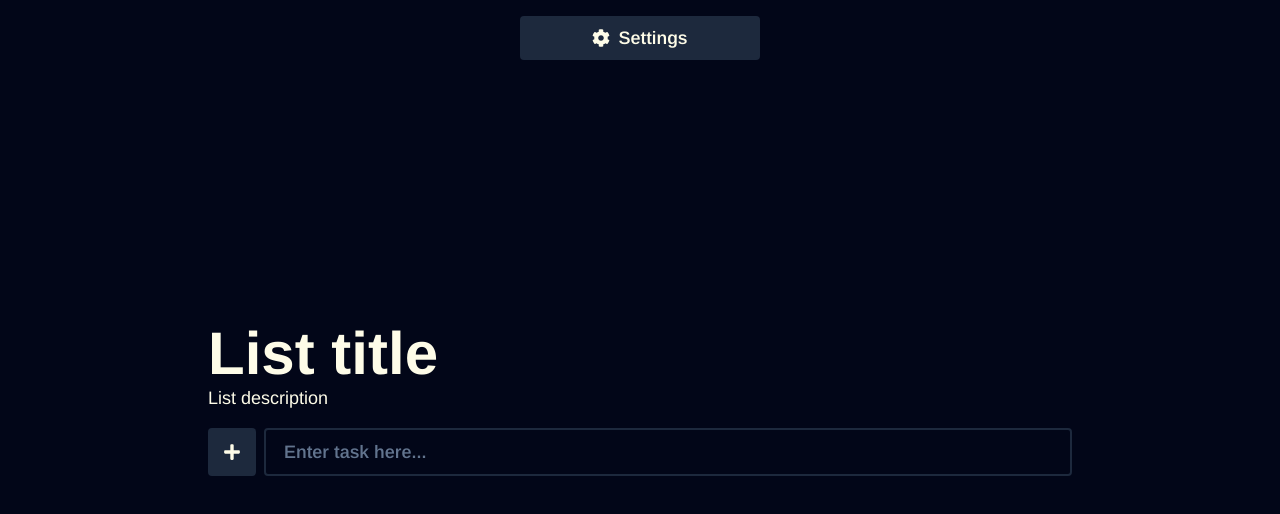
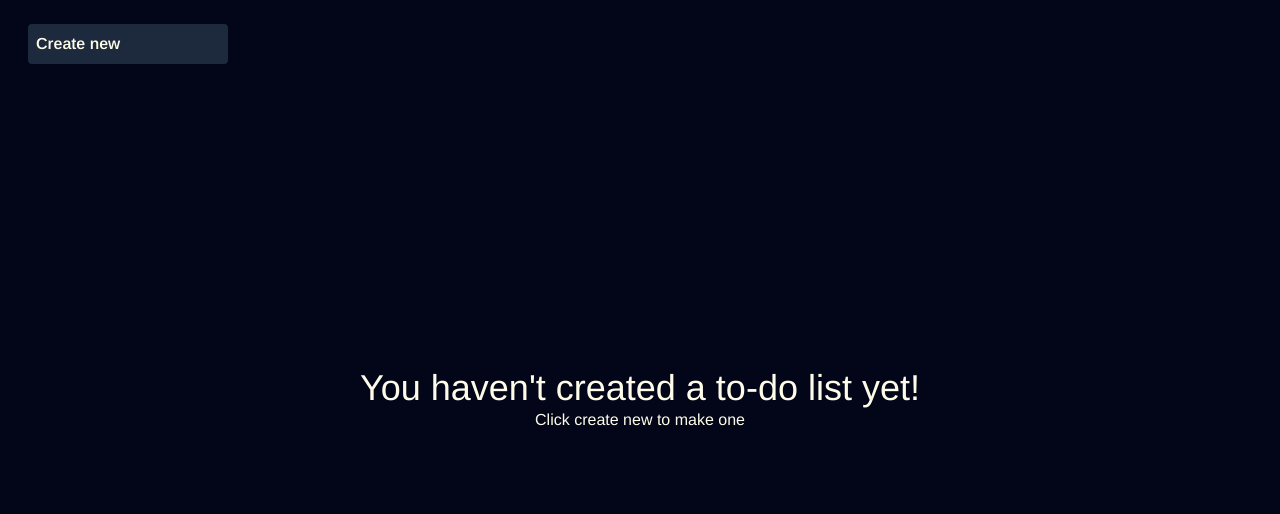
Before and after one commit to M4ngirdas/to-do-list, a React (Vite) app: page / in a window 1280 px wide. Shown: the top 514 px of the page. Built offline with nearby package versions, Linux system fonts and the light colour scheme.

Commit message:
0.5.0 Add functional menu for adding more lists.

```diff
--- a/index.html
+++ b/index.html
@@ -12,7 +12,7 @@
     rel="stylesheet">
 </head>
 
-<body class="font-display bg-slate-950">
+<body>
   <div id="root"></div>
   <script type="module" src="./src/main.jsx"></script>
 </body>
--- a/src/App.jsx
+++ b/src/App.jsx
@@ -3,79 +3,71 @@ import { useState, useEffect, useRef } from "react"
 import { nanoid } from "nanoid"
 import { FaCog, FaPlus } from "react-icons/fa"
 
-import { Task } from "./components/Task.jsx"
-import { Settings } from "./components/Settings.jsx"
+import Task from "./components/Task.jsx"
+import Menu from "./components/Menu.jsx"
+import Settings from "./components/Settings.jsx"
 
-export function App() {
+export default function App() {
 
-    const [title, setTitle] = useState(() => {
-        const savedTitle = localStorage.getItem("title")
-        return savedTitle || "List title"
-    })
-    const [desc, setDesc] = useState(() => {
-        const savedDesc = localStorage.getItem("desc")
-        return savedDesc || "List description"
-    })
-    const [tasks, setTasks] = useState(() => {
-        const savedTasks = localStorage.getItem("tasks")
-        return JSON.parse(savedTasks) || []
+    const [todos, setTodos] = useState(() => {
+        const savedTodos = localStorage.getItem("todos")
+        return savedTodos ? JSON.parse(savedTodos) : []
     })
     const [confirmation, setConfirmation] = useState(false)
     const [settingsOpen, setSettingsOpen] = useState(false)
+    const [settingsSource, setSettingsSource] = useState(null)
 
     const settingsRef = useRef(null)
-    const taskInputRef = useRef(null)
 
-    useEffect(() => {
-        localStorage.setItem("title", title)
-        localStorage.setItem("desc", desc)
-    }, [title && desc])
+    const currentTodo = todos.find(todo => todo.open)
+    const tasksLength = currentTodo?.tasks.length
+    const completedTaskCount = currentTodo?.tasks.filter(task => task.checked).length
 
-    useEffect(() => {
-        localStorage.setItem("tasks", JSON.stringify(tasks))
-    }, [tasks])
+    useEffect(() => (
+        localStorage.setItem("todos", JSON.stringify(todos))
+    ), [todos])
 
-    function handleTaskInputFocus() {
-        taskInputRef.current.focus()
+    function openTodo(id) {
+        setTodos(prevTodos => prevTodos.map(todo => (
+            { ...todo, open: id === todo.id }
+        )))
     }
 
-    function showSettings() {
-        if (settingsRef.current) {
+    function showSettings(source) {
+        setSettingsSource(source)
         settingsRef.current.showModal()
         setSettingsOpen(true)
     }
-    }
 
     function closeSettings() {
-        if (settingsRef.current) {
         settingsRef.current.close()
         setSettingsOpen(false)
-            handleTaskInputFocus()
-        }
-    }
-
-    function checkTask(id) {
-        setTasks(prevTasks => prevTasks.map((task) => (
-            id === task.id
-                ? { ...task, checked: !task.checked }
-                : task
-        )))
-    }
-
-    function removeTask(id) {
-        setTasks(prevTasks => prevTasks.filter(task => (
-            id === task.id
-                ? !task
-                : task
-        )))
     }
 
     function addTask(formData) {
         const task = formData.get("taskInput")
         if (task.trim().length === 0) return
-        setTasks(prevTasks =>
-            [...prevTasks, { id: nanoid(), value: task, checked: false }]
-        )
+        setTodos(prevTodos => prevTodos.map(todo => (
+            todo.open ? { ...todo, tasks: [...todo.tasks, { id: nanoid(), value: task, checked: false }] } : todo
+        )))
+    }
+
+    function checkTask(id) {
+        setTodos(prevTodos => prevTodos.map(todo => (
+            {
+                ...todo,
+                tasks: todo.tasks.map(task => id === task.id ? { ...task, checked: !task.checked } : task)
+            }
+        )))
+    }
+
+    function removeTask(id) {
+        setTodos(prevTodos => prevTodos.map(todo => (
+            {
+                ...todo,
+                tasks: todo.tasks.filter(task => id === task.id ? !task : task)
+            }
+        )))
     }
 
     function handleConfirmation() {
@@ -84,12 +76,12 @@ export function App() {
             setConfirmation(false)
         ), 2000)
         if (confirmation) {
-            setTasks([])
+            setTodos(prevTodos => prevTodos.map(todo => (todo.open ? { ...todo, tasks: [] } : todo)))
             setConfirmation(false)
         }
     }
 
-    const taskElements = tasks.map(task => (
+    const taskElements = todos.map(todo => todo.open ? todo.tasks.map(task => (
         <Task
             key={task.id}
             value={task.value}
@@ -97,59 +89,69 @@ export function App() {
             checkTask={() => checkTask(task.id)}
             removeTask={() => removeTask(task.id)}
         />
-    ))
-
-    const completedCount = tasks.filter(task => task.checked).length
+    )) : null)
 
     return (
         <>
-            <main className="grid place-items-center h-screen p-5 text-lg text-yellow-50">
-                <div className={`${tasks.length > 0 ? "gap-15" : ""} p-4 grid w-full md:max-w-2xl lg:max-w-3xl xl:max-w-4xl 2xl:max-w-6xl`}>
-                    <div className="flex justify-center">
-                        <button onClick={showSettings} className="flex justify-center items-center gap-2 w-60 font-semibold absolute top-4 rounded-sm p-2 bg-slate-800"><FaCog /> Settings</button>
+            <div className="flex h-screen">
+                <Menu
+                    showSettings={() => showSettings("menu")}
+                    openTodo={openTodo}
+                    setTodos={setTodos}
+                    todos={todos}
+                    currentTodo={currentTodo}
+                />
+                {todos.length === 0 ? <div className="absolute top-1/2 left-1/2 -translate-x-1/2 -translate-y-1/2 text-center">
+                    <h1 className="text-4xl">You haven't created a to-do list yet!</h1>
+                    <h2>Click create new to make one</h2>
+                </div> : null}
+                {todos.length > 0 ? <main className="flex flex-col flex-1 items-center p-6 text-lg">
+                    <div className={`${tasksLength > 0 ? "gap-15" : ""} flex flex-col min-h-0 w-full mx-auto my-auto md:max-w-2xl lg:max-w-3xl xl:max-w-4xl 2xl:max-w-6xl`}>
+                        <section className="flex flex-col gap-4 min-h-0">
+                            <div className="flex justify-between wrap-anywhere">
+                                <div>
+                                    <h1 className="font-bold text-6xl">{currentTodo ? currentTodo.title : null}</h1>
+                                    <p className="text-slate-500">{currentTodo ? currentTodo.desc : null}</p>
                                 </div>
-                    <div className="grid gap-4">
-                        <div className="wrap-anywhere">
-                            <h1 className="font-bold text-6xl">{title}</h1>
-                            <p className="text-lg">{desc}</p>
+                                <button
+                                    onClick={() => showSettings("rename")}
+                                    className="grid place-items-center gap-2 w-12 h-12 font-semibold top-4 rounded-sm p-2 bg-slate-800"
+                                ><FaCog />
+                                </button>
                             </div>
                             <form action={addTask} className="flex gap-2 w-full">
                                 <button className="grid place-items-center w-12 rounded-sm bg-slate-800"><FaPlus /></button>
                                 <div className="relative flex-1">
                                     <input
-                                    ref={taskInputRef}
                                         className="peer select-none w-full flex-1 outline-none p-2 rounded-sm border-2 border-slate-800 focus:border-yellow-50"
-                                    id="taskInput"
                                         name="taskInput"
                                         type="text"
                                         required
-                                    placeholder=" "
                                         maxLength={100}
-                                    minLength={1}
                                     ></input>
-                                <label htmlFor="taskInput" className="floating-label bg-slate-950">Enter task here...</label>
+                                    <label className="floating-label bg-slate-950">Enter task here...</label>
                                 </div>
                             </form>
-                        {tasks.length > 0 ? <section className="grid gap-4">
-                            <div className="grid gap-2">
+                            {tasksLength > 0 ? <div className="flex flex-col gap-4 min-h-0">
                                 <div className="flex items-center gap-2">
-                                    <meter className="flex-1 h-5" min={0} max={tasks.length} value={completedCount}></meter>
-                                    <p className={`${completedCount === tasks.length ? "text-emerald-600" : "text-slate-500"} font-semibold`}>{completedCount}/{tasks.length} complete</p>
+                                    <meter className="flex-1 h-5" min={0} max={tasksLength} value={completedTaskCount}></meter>
+                                    <p className={`${completedTaskCount === tasksLength ? "text-emerald-600" : "text-slate-500"} font-semibold`}>{completedTaskCount}/{currentTodo.tasks.length} complete</p>
                                 </div>
-                                {taskElements}
+                                <ul className="scrollbar grid gap-2 w-full overflow-y-auto pr-2">{taskElements}</ul>
+                                <button onClick={handleConfirmation} className="p-2 rounded-sm font-semibold bg-slate-800">{confirmation ? <p>Are you sure? <span className="italic">(click to confirm)</span></p> : "Clear all"}</button>
+                            </div> : null}
+                        </section>
                     </div>
-                            <button onClick={handleConfirmation} className="p-2 rounded-sm font-semibold bg-slate-800">{confirmation ? <p>Are you sure? <span className="italic">(click to confirm)</span></p> : "Clear all"}</button>
-                        </section> : null}
+                </main> : null}
             </div>
-                </div>
-            </main>
             <Settings
                 settingsRef={settingsRef}
                 settingsOpen={settingsOpen}
                 closeSettings={closeSettings}
-                setTitle={setTitle}
-                setDesc={setDesc}
-                handleTaskInputFocus={handleTaskInputFocus}
+                settingsSource={settingsSource}
+                setTodos={setTodos}
+                todos={todos}
+                currentTodo={currentTodo}
             />
         </>
     )
--- /dev/null
+++ b/src/components/Menu.jsx
@@ -0,0 +1,27 @@
+
+import { FaTimes } from "react-icons/fa"
+
+export default function Menu(props) {
+
+    function removeTodo(id) {
+        props.setTodos(prevTodos => {
+            const filtered = prevTodos.filter(todo => id !== todo.id)
+            filtered.length > 0 ? props.openTodo(filtered[0].id) : null
+            return filtered
+        })
+    }
+
+    const todoElements = props.todos.map(todo => (
+        <li key={todo.id} onClick={() => props.openTodo(todo.id)} className="group cursor-default flex justify-between items-center gap-2 rounded-sm w-50 p-2 outline-2 outline-slate-800 hover:outline-yellow-50">
+            <p className="truncate">{todo.title}</p>
+            <button onClick={() => removeTodo(todo.id)} className="invisible grid place-items-center h-7 w-7 rounded-sm p-1 group-hover:visible hover:bg-red-500"><FaTimes /></button>
+        </li>
+    ))
+
+    return (
+        <aside className="flex flex-col items-start p-6 gap-4">
+            <button onClick={props.showSettings} className="w-50 flex font-semibold ml-1 gap-2 p-2 rounded-sm bg-slate-800">Create new</button>
+            <ul className="scrollbar grid gap-2 pr-2 p-1 overflow-y-auto">{todoElements}</ul>
+        </aside>
+    )
+}
--- a/src/components/Settings.jsx
+++ b/src/components/Settings.jsx
@@ -1,18 +1,26 @@
 
+import { nanoid } from "nanoid"
 import { FaTimes } from "react-icons/fa"
 
-export function Settings(props) {
+export default function Settings(props) {
 
-    // change title and description
-    function changeDetails(formData) {
+    function handleSettings(formData) {
         const title = formData.get("titleInput")
         const desc = formData.get("descInput")
 
-        if (title.trim().length === 0  && desc.trim().length === 0) return
-        props.setTitle(title)
-        props.setDesc(desc)
+        if (title.trim().length === 0 && desc.trim().length === 0) return
+
+        if (props.settingsSource === "menu") {
+            props.setTodos(prevTodos =>
+                [...prevTodos, { id: nanoid(), title: title, desc: desc, tasks: [], open: props.todos.length + 1 === 1 ? true : false }]
+            )
+        }
+        else {
+            props.setTodos(prevTodos => prevTodos.map(todo => (
+                todo.open ? { ...todo, title: title, desc: desc } : todo
+            )))
+        }
         props.closeSettings()
-        props.handleTaskInputFocus()
     }
 
     return (
@@ -21,43 +29,41 @@ export function Settings(props) {
             <dialog
                 ref={props.settingsRef}
                 onCancel={props.closeSettings}
-                className={`${props.settingsOpen ? "grid" : "hidden"} w-full sm:max-w-xl 2xl:max-w-2xl gap-4 text-lg rounded-md p-4 absolute left-1/2 top-1/2 -translate-x-1/2 -translate-y-1/2 text-yellow-50 bg-slate-900`}>
+                className={`${props.settingsOpen ? "grid" : "hidden"} w-full sm:max-w-xl 2xl:max-w-2xl gap-4 text-lg rounded-md p-4 absolute left-1/2 top-1/2 -translate-x-1/2 -translate-y-1/2 bg-slate-900 text-yellow-50`}>
                 <section className="flex justify-between">
                     <div>
                         <h1 className="font-bold text-6xl">Settings</h1>
-                        <p>Rename your to-do list.</p>
+                        <p className="text-slate-500">{props.settingsSource === "menu" ? "Create a new" : "Rename your"} to-do list.</p>
                     </div>
                     <button onClick={props.closeSettings} className="grid place-items-center w-7 h-7 rounded-sm p-1 bg-red-500"><FaTimes /></button>
                 </section>
-                <form action={changeDetails} className="grid gap-4">
+                <form action={handleSettings} className="grid gap-4">
                     <section className="flex gap-2 w-full">
                         <div className="relative w-full">
                             <input
                                 className="peer w-full h-12 outline-none p-2 rounded-sm border-2 border-slate-800 focus:border-yellow-50"
-                                id="titleInput"
                                 name="titleInput"
                                 type="text"
                                 required
                                 placeholder=" "
                                 maxLength={50}
                             ></input>
-                            <label htmlFor="titleInput" className="floating-label">Title</label>
+                            <label className="floating-label">Title</label>
                         </div>
                         <div className="relative w-full">
                             <input
                                 className="peer w-full h-12 outline-none p-2 rounded-sm border-2 border-slate-800 focus:border-yellow-50"
-                                id="descInput"
                                 name="descInput"
                                 type="text"
                                 required
                                 placeholder=" "
                                 maxLength={100}
                             ></input>
-                            <label htmlFor="descInput" className="floating-label">Description</label>
+                            <label className="floating-label">Description</label>
                         </div>
                     </section>
                     <div className="flex gap-2 font-semibold">
-                        <button className="rounded-sm flex-1 p-2 bg-slate-800">Save changes</button>
+                        <button className="rounded-sm flex-1 p-2 bg-slate-800">{props.settingsSource === "menu" ? "Create new" : "Save changes"}</button>
                         <button onClick={props.closeSettings} type="button" className="rounded-sm px-4 bg-red-500">Cancel</button>
                     </div>
                 </form>
--- a/src/css/input.css
+++ b/src/css/input.css
@@ -5,22 +5,42 @@
 }
 
 @layer base {
+    body {
+        @apply overflow-hidden font-display bg-slate-950 text-yellow-50
+    }
+
     button {
         @apply cursor-pointer select-none
+    }
+
+    meter::-webkit-meter-bar {
+        background: #1e293b;
+        border-radius: 12px;
+    }
+
+    meter::-webkit-meter-optimum-value {
+        background: #059669;
     }
 }
 
 @layer components {
+    #root {
+        @apply h-full
+    }
+
     .floating-label {
-        @apply select-none absolute ml-5 left-0 top-1/2 -translate-y-1/2 transition-all duration-200 font-semibold cursor-text bg-slate-900 text-slate-500 peer-focus:top-0 peer-focus:px-2 peer-focus:ml-2 peer-focus:text-base peer-focus:text-yellow-50 peer-valid:top-0 peer-valid:ml-2 peer-valid:px-2 peer-valid:text-base
+        @apply pointer-events-none select-none absolute ml-5 left-0 top-1/2 -translate-y-1/2 transition-all duration-200 font-semibold cursor-text bg-slate-900 text-slate-500 peer-focus:top-0 peer-focus:px-2 peer-focus:ml-2 peer-focus:text-base peer-focus:text-yellow-50 peer-valid:top-0 peer-valid:ml-2 peer-valid:px-2 peer-valid:text-base
+    }
+
+    .scrollbar::-webkit-scrollbar {
+        @apply w-3
+    }
+
+    .scrollbar::-webkit-scrollbar-track {
+        @apply rounded-xl bg-slate-900
+    }
+
+    .scrollbar::-webkit-scrollbar-thumb {
+        @apply rounded-xl bg-slate-800
     }
 }
-
-meter::-webkit-meter-bar {
-    background: #1e293b;
-    border-radius: 4px;
-}
-
-meter::-webkit-meter-optimum-value {
-    background: #059669;
-}
--- a/src/main.jsx
+++ b/src/main.jsx
@@ -1,6 +1,6 @@
 
 import ReactDOM from "react-dom/client"
-import {App} from "./App.jsx"
+import App from "./App.jsx"
 
 ReactDOM
     .createRoot(document.getElementById("root"))
```
Also changed, not shown: src/components/Task.jsx (+5 -5 lines). Lines whose indentation alone changed are shown as unchanged.
